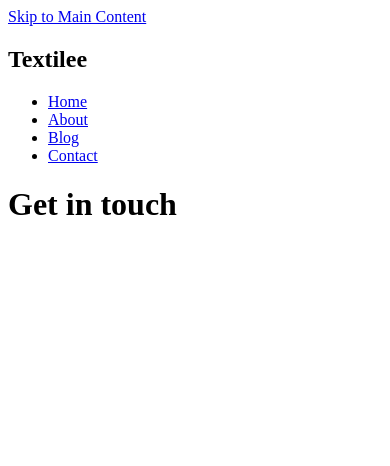
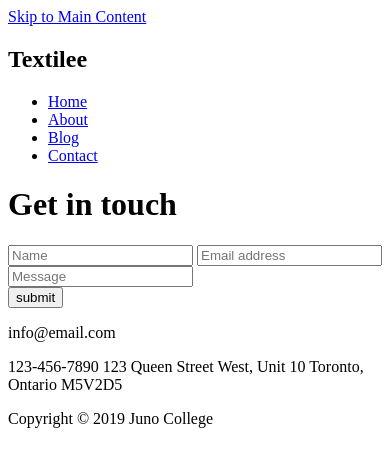
Before and after one commit to esteraolszewski/EsteraOlszewskiProjectOne, a plain HTML site: page contact.html in a window 390 px wide. Drawn offline with Linux system fonts and the light colour scheme.

Commit message:
Added essentials for HTML Contact :phone: :pager: :fax:

```diff
--- a/contact.html
+++ b/contact.html
@@ -33,6 +33,52 @@
     </header>
 
     <!-- Main / Form -->
+    <main>
+        <div class="wrapper">
+            <form action="#" method="POST" class="form" name="form">
+                <!-- For insert name form -->
+                <label for="name"></label>
+                <input type="text" id="name" name="name" placeholder="Name">
+
+                <!-- For insert email address form -->
+                <label for="email"></label>
+                <input type="text" id="email" name="email" placeholder="Email address">
+
+            </form>
+
+            <form action="#" method="POST" class="form" name="form">
+                <!-- For insert a comment form -->
+                <label for="message"></label>
+                <input type="text" id="message" name="message" placeholder="Message">
+
+            </form>
+
+            <button type="submit">submit</button>
+
+            <!-- Contact Info Section -->
+            <section>
+                <!-- Insert Icons -->
+
+
+
+
+                <p>info@email.com</p>
+                <p>123-456-7890
+                   123 Queen Street West,
+                   Unit 10
+                   Toronto, Ontario
+                   M5V2D5</p>
+            </section>
+
+        </div>
+    </main>
+
+    <!-- Footer -->
+    <footer>
+        <div class="wrapper">
+            <p>Copyright © 2019 Juno College</p>
+        </div>
+    </footer>
 
 </body>
 </html>
```
